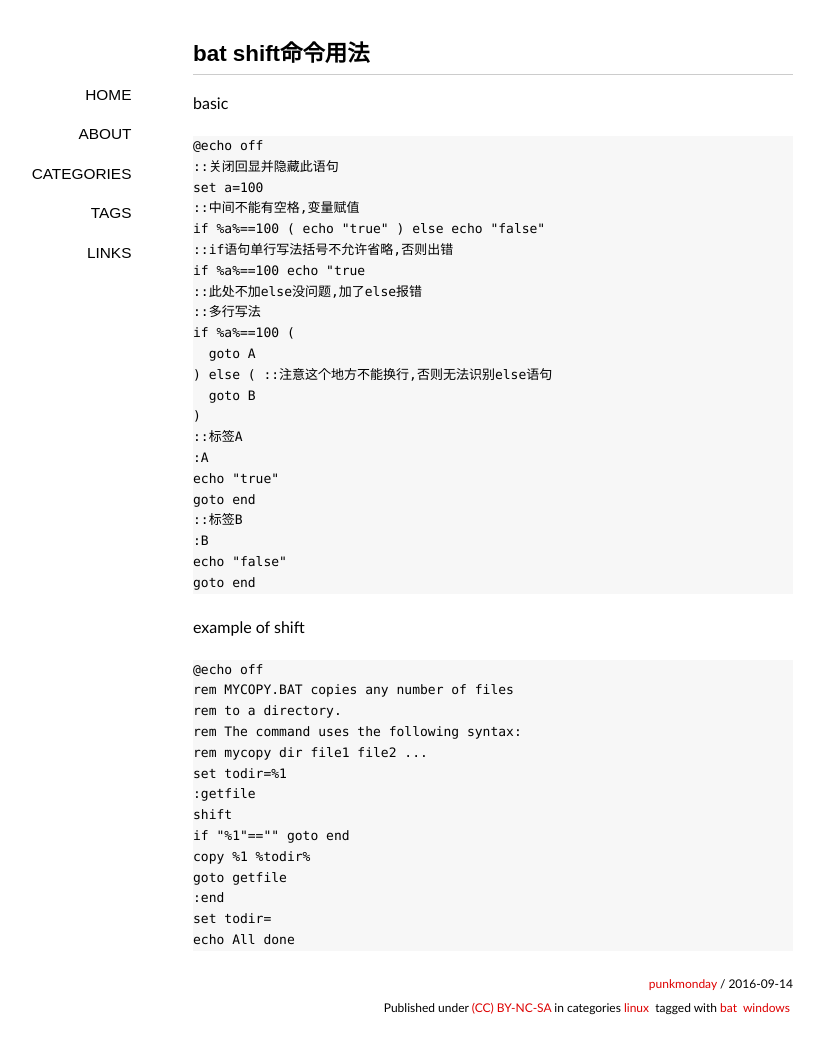
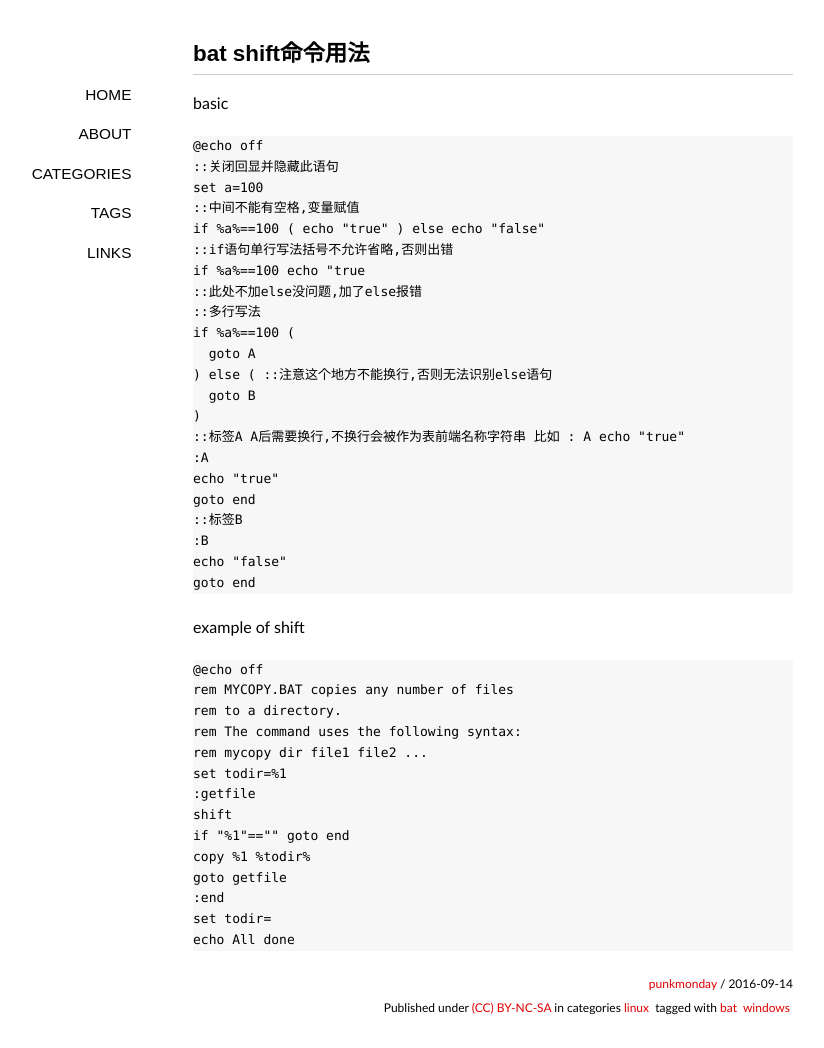
Before and after one commit to punkmonday/punkmonday.github.io, a Jekyll site: the page built from _posts/2016-09-14-bat-script.md, in a window 1280 px wide. Shown: the whole page, without its empty margins (147-971 px from the left). Built offline with Jekyll 4.4.1, drawn with Linux system fonts in a browser that asks for light colours; some web fonts are replaced; comment, search, counter and statistics services are not loaded.

Commit message:
Updated 2016-09-14-bat-script.md

```diff
--- a/_posts/2016-09-14-bat-script.md
+++ b/_posts/2016-09-14-bat-script.md
@@ -26,7 +26,7 @@ if %a%==100 (
 ) else ( ::注意这个地方不能换行,否则无法识别else语句
   goto B
 )
-::标签A
+::标签A A后需要换行,不换行会被作为表前端名称字符串 比如 : A echo "true"
 :A
 echo "true"
 goto end
```
